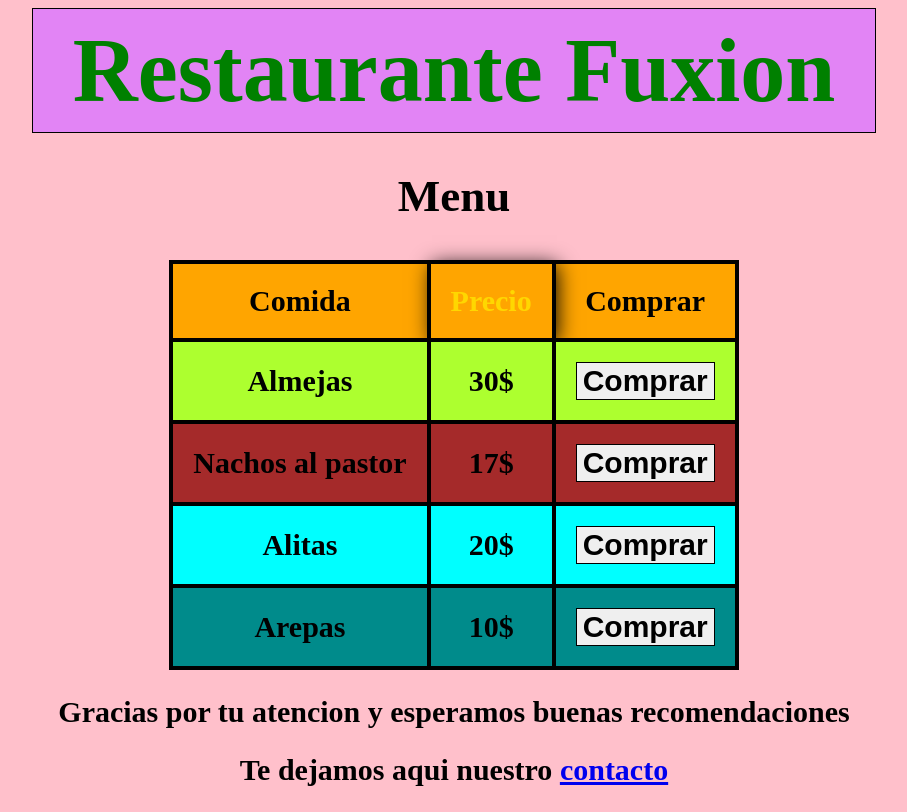
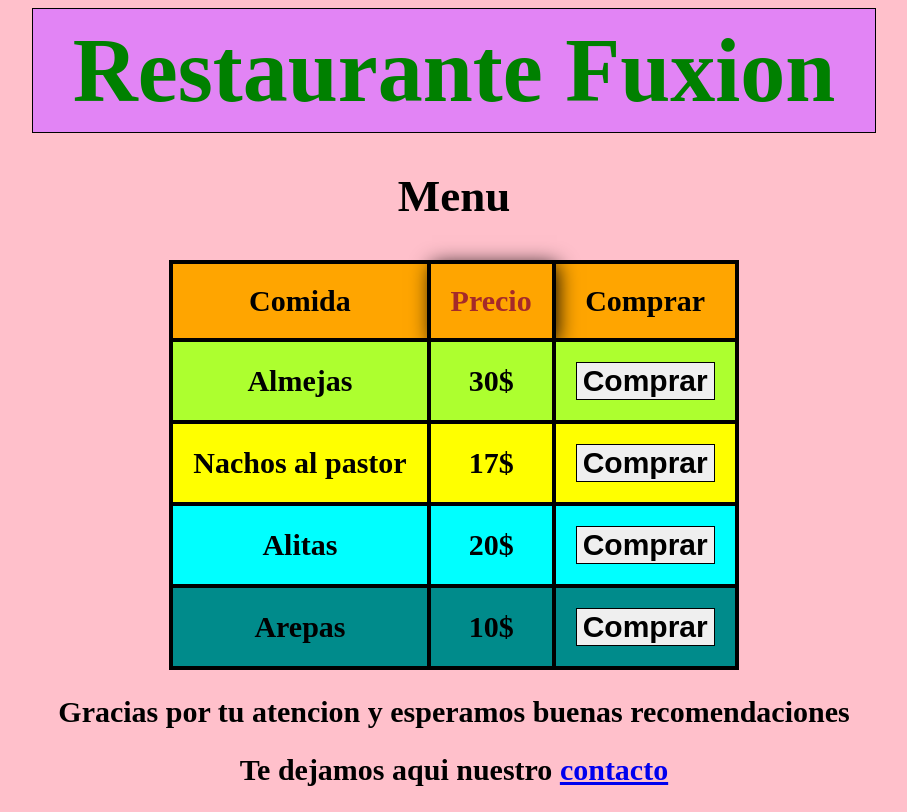
Before and after one commit to Roider360/Roider360.github.io, a plain HTML site: page index.html in a window 1280 px wide. In both pictures the pointer is over the element "Precio". Shown: the whole page, without its empty margins (186-1093 px from the left). Drawn offline with Linux system fonts and the light colour scheme.

Commit message:
Update style.css

```diff
--- a/style.css
+++ b/style.css
@@ -48,7 +48,7 @@ tr,td{
     background-color: greenyellow;
 }
 .color3{
-    background-color: brown;
+    background-color: yellow;
 }
 
 .color4{
@@ -67,7 +67,7 @@ tr,td{
 
 .price:hover{
     box-shadow: 3px 3px 20px black;
-    color: gold;
+    color: brown;
 }
 
 .compra:hover{
```
